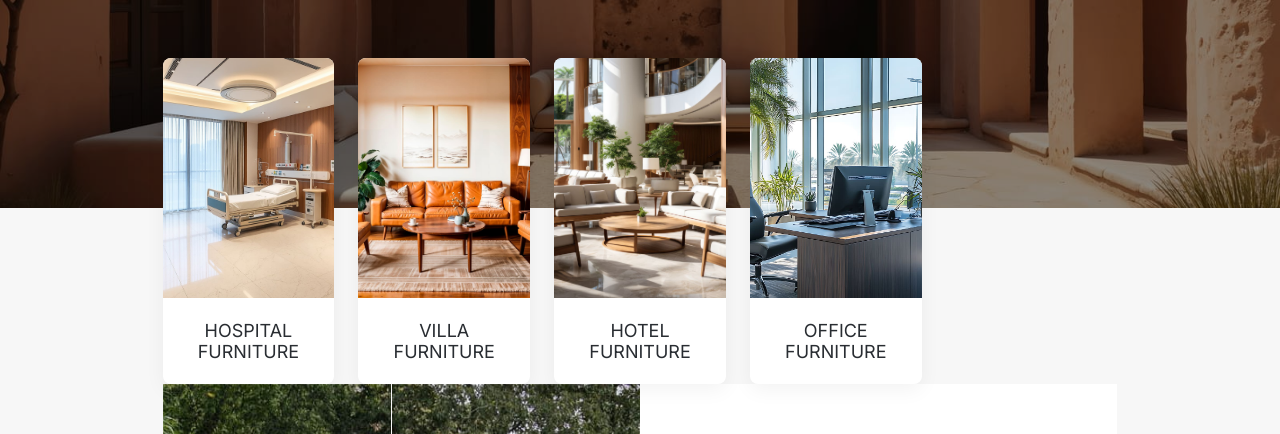
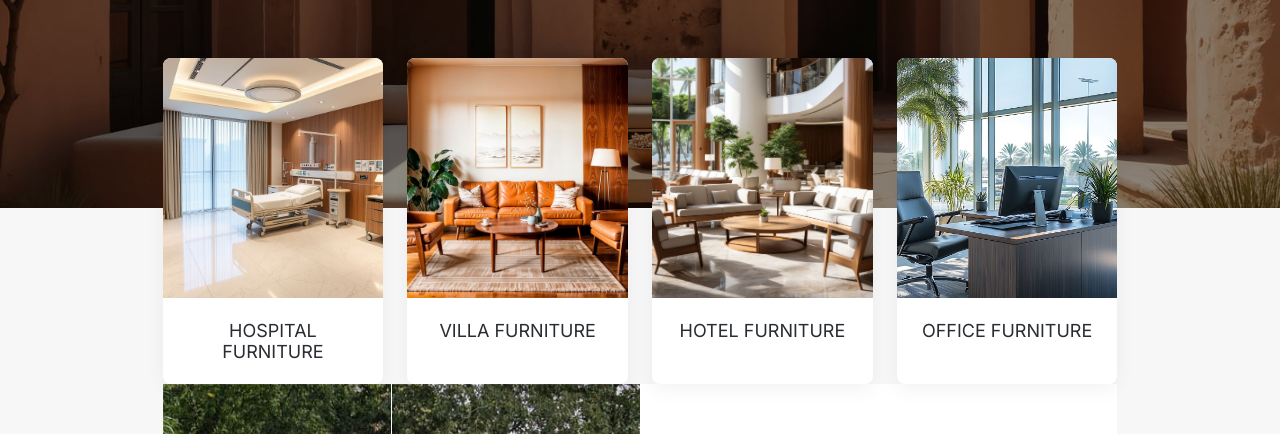
Before and after one commit to abdulrahim865/leatherzone-new, a plain HTML site: page site/index.html in a window 1280 px wide. Shown: the part 2640-3074 px from the top of the page. Drawn offline with Linux system fonts and the light colour scheme.

Commit message:
Fix industry cards to fill container in 4 equal columns
The deliver cards carried both .cards-row (repeat(5), defined later) and
.deliver__cards (repeat(4)), so they rendered in 5 columns leaving an empty
slot. Make .deliver__cards self-contained (grid, gap, 4 cols + responsive).

Co-Authored-By: Claude Opus 4.8 <noreply@anthropic.com>

```diff
--- a/site/css/styles.css
+++ b/site/css/styles.css
@@ -255,10 +255,18 @@ h1, h2, h3, h4 { font-family: var(--display); font-weight: 400; margin: 0; }
 .plus--a { top: -70px; left: 38%; }
 .plus--b { top: -90px; right: 6%; }
 .deliver__cards {
+  display: grid;
+  grid-template-columns: repeat(4, 1fr);
+  gap: 24px;
   margin-top: -150px; position: relative; z-index: 2;
-  grid-template-columns: repeat(4, 1fr);
 }
 .deliver__cards .cat-card img { height: 240px; }
+@media (max-width: 900px) {
+  .deliver__cards { grid-template-columns: repeat(2, 1fr); }
+}
+@media (max-width: 520px) {
+  .deliver__cards { grid-template-columns: 1fr; }
+}
 
 /* ---------- Sector / category cards row ---------- */
 .cards-row {
--- a/site/index.html
+++ b/site/index.html
@@ -85,7 +85,7 @@
     </div>
   </div>
   <div class="container">
-    <div class="cards-row deliver__cards reveal">
+    <div class="deliver__cards reveal">
       <article class="cat-card"><div class="zoom"><img src="assets/img/hospital-room.jpg" alt=""></div><p>Hospital Furniture</p></article>
       <article class="cat-card"><div class="zoom"><img src="assets/img/midcentury.jpg" alt=""></div><p>Villa Furniture</p></article>
       <article class="cat-card"><div class="zoom"><img src="assets/img/hotel-lobby.jpg" alt=""></div><p>Hotel Furniture</p></article>
```
